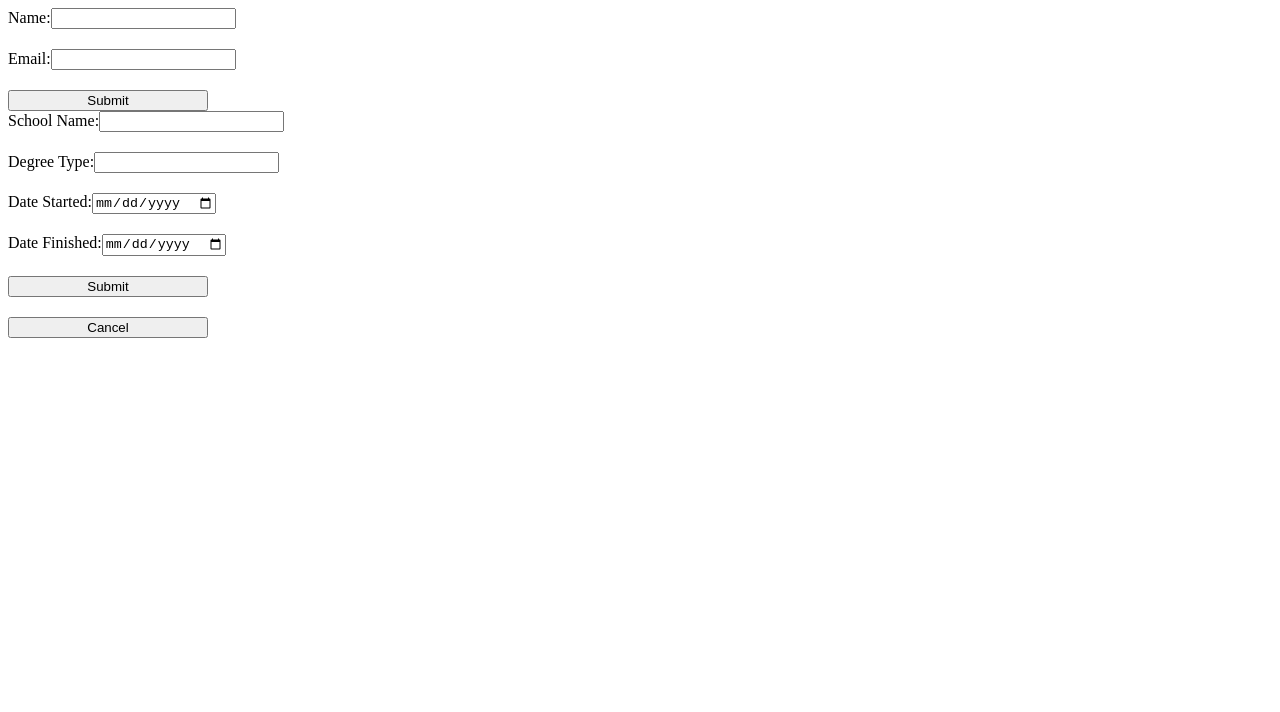
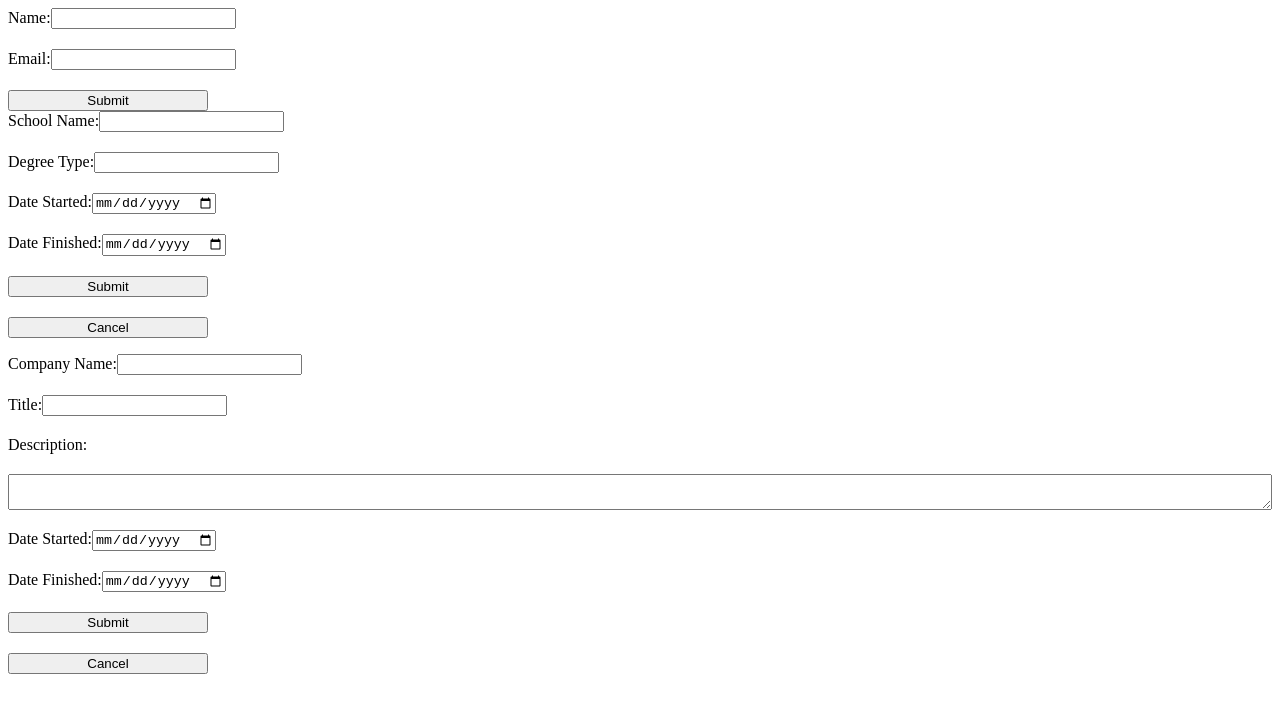
Before and after one commit to mikerachman1/cv-application, a React (Create React App) app: page / in a window 1280 px wide. Shown: the top 712 px of the page. Built offline with nearby package versions, Linux system fonts and the light colour scheme.

Commit message:
added Work component

```diff
--- a/src/App.js
+++ b/src/App.js
@@ -1,11 +1,13 @@
 import General from "./components/General";
 import Education from "./components/Education";
+import Work from "./components/Work";
 
 function App() {
   return (
     <div>
       <General />
       <Education />
+      <Work />
     </div>
   );
 }
--- a/src/components/Education.js
+++ b/src/components/Education.js
@@ -143,7 +143,7 @@ class Education extends Component {
           <button onClick={this.toggleForm} className="button">Cancel</button>
         </form>
         :
-        <button onClick={this.toggleForm}>Add Experience</button>
+        <button onClick={this.toggleForm}>Add School</button>
         }
         <ul>
           {schools.map((school, i) => {
--- /dev/null
+++ b/src/components/Work.js
@@ -0,0 +1,195 @@
+import React, { Component } from "react";
+import uniqid from "uniqid";
+
+class Work extends Component {
+  constructor() {
+    super();
+    this.state = {
+      workInfo: {
+        company: '',
+        title: '',
+        description: '',
+        dateFrom: '',
+        dateTo: '',
+        id: uniqid(),
+      },
+      workplaces: [],
+      formActive: true,
+    };
+  };
+
+  toggleForm = () => {
+    this.state.formActive ?
+      this.setState({
+        formActive: false,
+      })
+    :
+      this.setState({
+        formActive: true,
+      })
+  };
+
+  handleCompanyChange = (e) => {
+    this.setState({
+      workInfo : {
+        company: e.target.value,
+        id: this.state.workInfo.id,
+        title: this.state.workInfo.title,
+        description: this.state.workInfo.description,
+        dateFrom: this.state.workInfo.dateFrom,
+        dateTo: this.state.workInfo.dateTo,
+      }
+    });
+  };
+
+  handleTitleChange = (e) => {
+    this.setState({
+      workInfo : {
+        company: this.state.workInfo.company,
+        id: this.state.workInfo.id,
+        title: e.target.value,
+        description: this.state.workInfo.description,
+        dateFrom: this.state.workInfo.dateFrom,
+        dateTo: this.state.workInfo.dateTo,
+      }
+    });
+  };
+
+  handleDescriptionChange = (e) => {
+    this.setState({
+      workInfo : {
+        company: this.state.workInfo.company,
+        id: this.state.workInfo.id,
+        title: this.state.workInfo.title,
+        description: e.target.value,
+        dateFrom: this.state.workInfo.dateFrom,
+        dateTo: this.state.workInfo.dateTo,
+      }
+    });
+  };
+
+  handleDateFromChange = (e) => {
+    this.setState({
+      workInfo : {
+        company: this.state.workInfo.company,
+        id: this.state.workInfo.id,
+        title: this.state.workInfo.title,
+        description: this.state.workInfo.description,
+        dateFrom: e.target.value,
+        dateTo: this.state.workInfo.dateTo,
+      }
+    });
+  };
+
+  handleDateToChange = (e) => {
+    this.setState({
+      workInfo : {
+        company: this.state.workInfo.company,
+        id: this.state.workInfo.id,
+        title: this.state.workInfo.title,
+        description: this.state.workInfo.description,
+        dateFrom: this.state.workInfo.dateFrom,
+        dateTo: e.target.value,
+      }
+    });
+  };
+
+  onSubmit = (e) => {
+    e.preventDefault();
+    this.setState({
+      workplaces: this.state.workplaces.concat(this.state.workInfo),
+      workInfo: {
+        company: '',
+        title: '',
+        description: '',
+        dateFrom: '',
+        dateTo: '',
+        id: uniqid(),
+      },
+    });
+    this.toggleForm();
+  };
+
+  deleteWorkplace = (i) => {
+    this.setState({
+      workplaces: this.state.workplaces.filter(workplace => workplace !== this.state.workplaces[i]),
+    })
+  }
+
+  render() {
+    const { workInfo, workplaces, formActive } = this.state;
+    return(
+      <div id="education">
+        {formActive ?
+        <form>
+          <label htmlFor="company-name">
+            Company Name:
+            <input
+              id="company-name"
+              type="text"
+              value={workInfo.company}
+              onChange={this.handleCompanyChange}
+            />
+          </label>
+          <label htmlFor="title">
+            Title:
+            <input
+              id="title"
+              type="text"
+              value={workInfo.title}
+              onChange={this.handleTitleChange}
+            />
+          </label>
+          <label htmlFor="description">
+            Description:
+          </label>
+          <textarea
+              id="description"
+              value={workInfo.description}
+              onChange={this.handleDescriptionChange}>
+          </textarea>
+          <label htmlFor="date-from">
+            Date Started:
+            <input
+              id="date-from"
+              type="date"
+              value={workInfo.dateFrom}
+              onChange={this.handleDateFromChange}
+            />
+          </label>
+          <label htmlFor="date-to">
+            Date Finished:
+            <input
+              id="date-from"
+              type="date"
+              value={workInfo.dateTo}
+              onChange={this.handleDateToChange}
+            />
+          </label>
+          <button onClick={this.onSubmit} className="button">Submit</button>
+          <button onClick={this.toggleForm} className="button">Cancel</button>
+        </form>
+        :
+        <button onClick={this.toggleForm}>Add Work Experience</button>
+        }
+        <ul>
+          {workplaces.map((workplace, i) => {
+            return <div key={workplace.id}>
+                <li>
+                  <p>{workplace.company}</p>
+                  <p>{workplace.title}</p>
+                  <p>{workplace.description}</p>
+                  <p>From: {workplace.dateFrom}</p>
+                  <p>To: {workplace.dateTo}</p>
+                </li>
+                <button onClick={() => this.deleteWorkplace(i)}>Delete</button>
+              </div>
+          })}
+        </ul>
+      </div>
+    );
+  }
+
+}
+
+export default Work;
```
